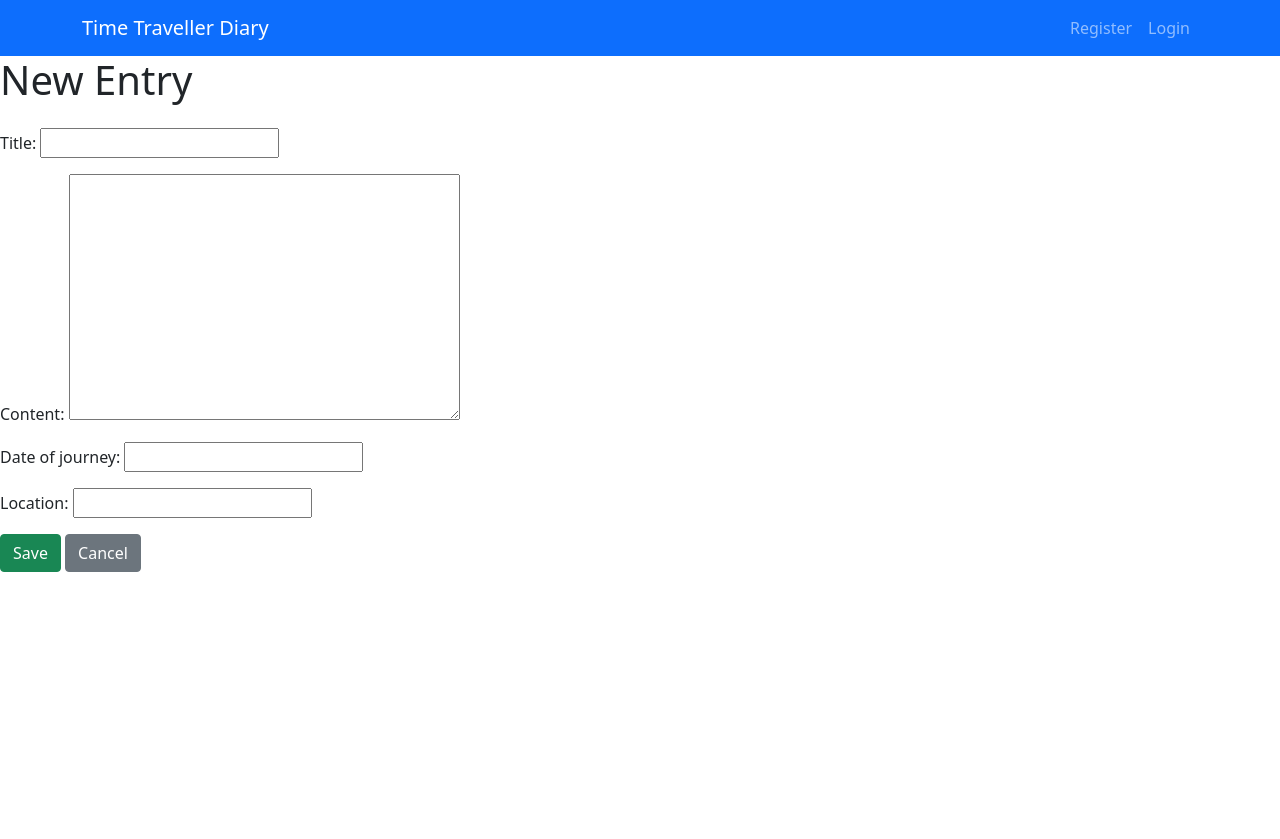
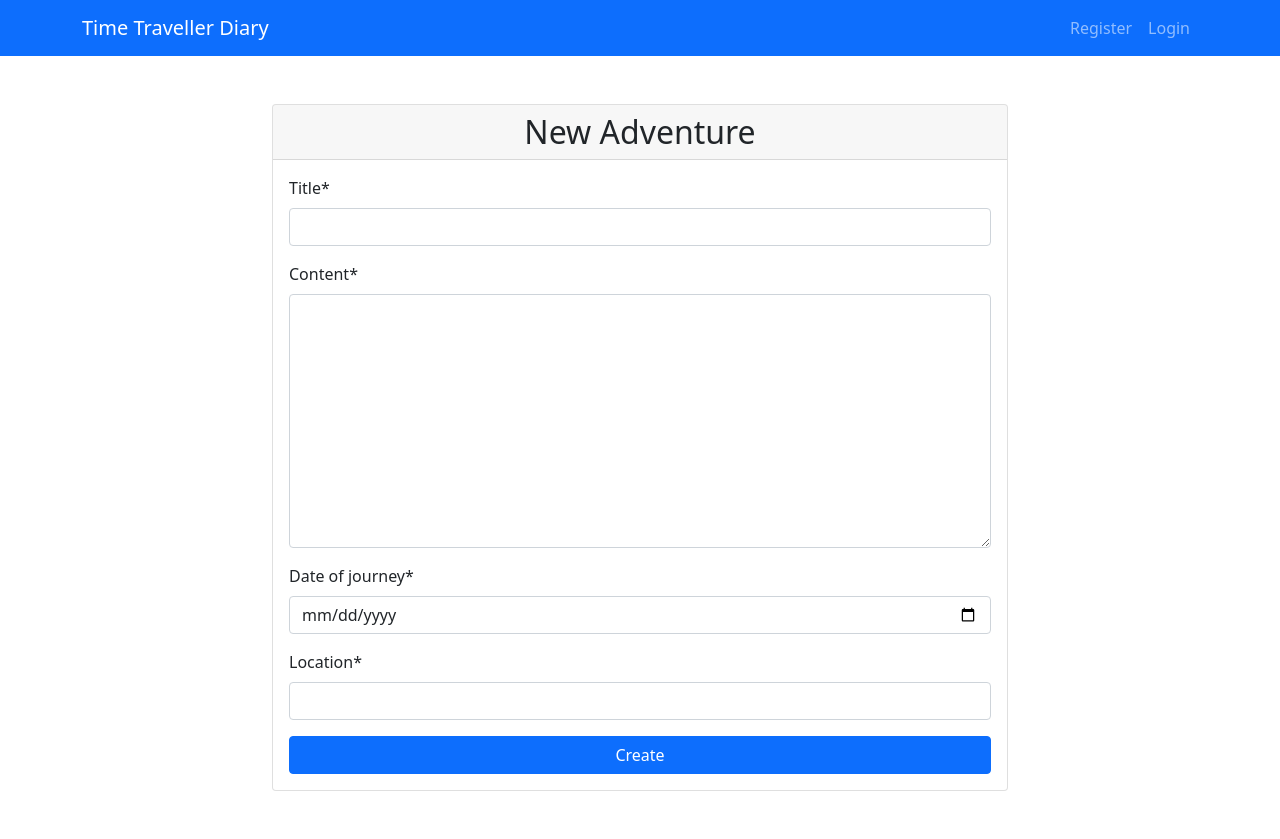
Before and after one commit to VarshithaK22/time_traveller_diary, a Django app: page /new/ in a window 1280 px wide. Before the commit the page ends 572 px from the top, so only its background shows below. Run offline with Django 5.2, Linux system fonts and the light colour scheme; some libraries are stand-ins or nearby versions.

Commit message:
Updated adding new adventure flow

```diff
--- a/diary_project/diary/forms.py
+++ b/diary_project/diary/forms.py
@@ -16,3 +16,10 @@ class DiaryEntryForm(forms.ModelForm):
     class Meta:
         model = DiaryEntry
         fields = ['title', 'content', 'date_of_journey', 'location']
+        widgets = {
+            'date_of_journey': forms.DateInput(attrs={
+                'type': 'date',
+                'class': 'form-control',
+                'placeholder': 'YYYY-MM-DD',
+            }),
+        }
--- a/diary_project/diary/templates/entry/form.html
+++ b/diary_project/diary/templates/entry/form.html
@@ -1,13 +1,26 @@
-{% extends '../base.html' %}
+{% extends "base.html" %}
+{% load crispy_forms_tags %}
 
 {% block content %}
-<h1 class="mb-4">{% if form.instance.pk %}Edit Entry{% else %}New Entry{% endif %}</h1>
-<form method="post">
-    {% csrf_token %}
-    <div class="form-group">
-        {{ form.as_p }}
+<div class="container py-5">
+    <div class="row justify-content-center">
+        <div class="col-md-8">
+            <div class="card">
+                <div class="card-header">
+                    <h2 class="text-center mb-0">New Adventure</h2>
+                </div>
+                <div class="card-body">
+                    <form method="post">
+                        {% csrf_token %}
+                        {{ form|crispy }}
+                        <div class="d-grid gap-2">
+                            <button type="submit" class="btn btn-primary">Create</button>
+                        </div>
+                    </form>
+
+                </div>
+            </div>
+        </div>
     </div>
-    <button type="submit" class="btn btn-success">Save</button>
-    <a href="{% url 'home' %}" class="btn btn-secondary">Cancel</a>
-</form>
+</div>
 {% endblock %}
```
